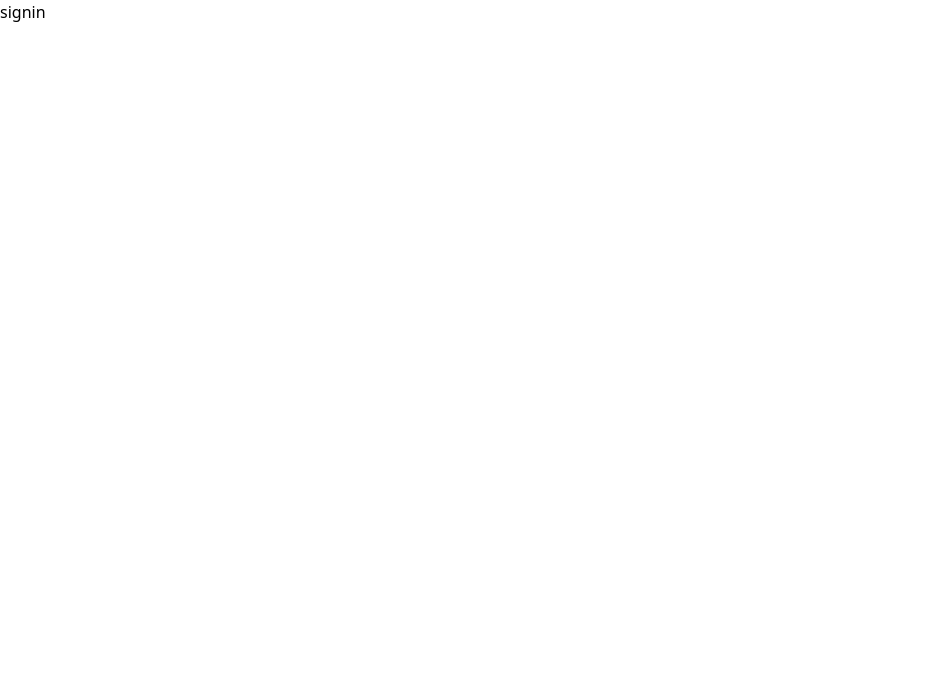
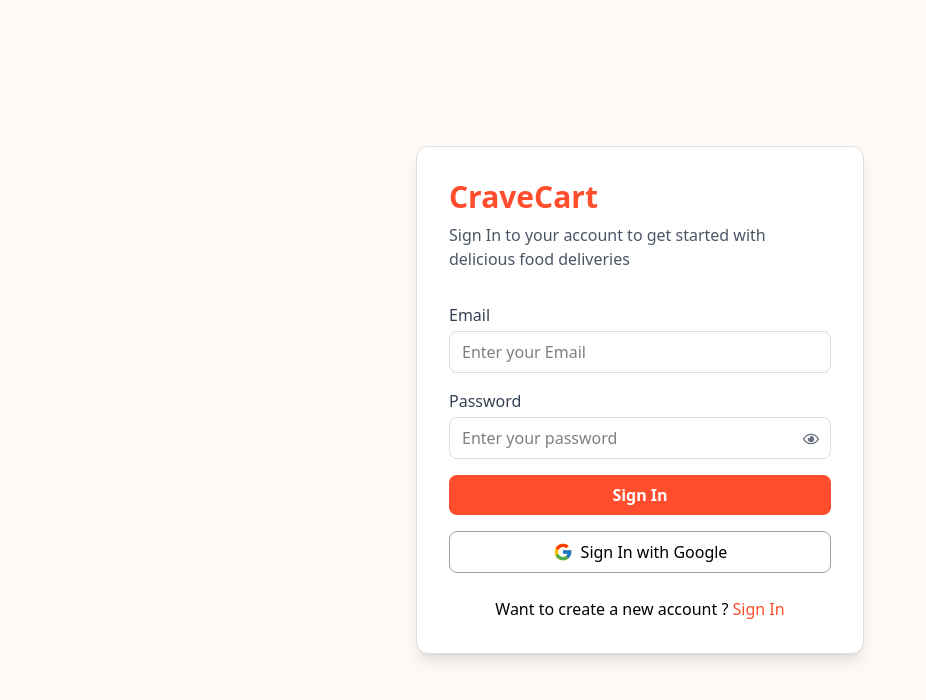
Before and after one commit to Harshitdongarwar2528/CRAVECART, a React app in the folder frontend/: page /signin in a window 1280 px wide. Shown: the top 700 px of the page, without its empty margins (0-926 px from the left). Built offline with nearby package versions, Linux system fonts and the light colour scheme; the HTML template or start-up script is replaced by a standard one.

Commit message:
Done with the sign in page too

```diff
--- a/frontend/src/pages/SignIn.jsx
+++ b/frontend/src/pages/SignIn.jsx
@@ -1,9 +1,82 @@
 import React from 'react'
+import { useState } from 'react';
+import { useNavigate } from 'react-router-dom';
+import { FcGoogle } from "react-icons/fc";
 
-const SignIn= () => {
+import { FaRegEye } from "react-icons/fa";
+import { FaRegEyeSlash } from "react-icons/fa";
+import axios from 'axios'
+import { serverUrl } from '../App';
+function SignIn() {
+  const primaryColor = "#ff4d2d";
+  const hoverColor = "#e64323";
+  const bgColor = "#fff9f6";
+  const borderColor = "#ddd";
+  const [showPassword, setShowPassword] = useState(false)
+  const navigate = useNavigate()
+  const [email, setEmail] = useState("")
+  const [password, setPassword] = useState("")
+
+  const handleSignIn = async () => {
+    try {
+      const result = await axios.post(`${serverUrl}/api/auth/signin`, {
+        email, password
+      }, { withCredentials: true })
+      // dispatch(setUserData(result.data))
+      // setErr("")
+      // setLoading(false)
+      console.log(result);
+    } catch (error) {
+      // setErr(error?.response?.data?.message)
+      // setLoading(false)
+      console.log(error)
+    }
+  }
+
+
   return (
-    <div>signin</div>
-  )
+    <div className='min-h-screen w-full flex items-center justify-center p-4' style={{ backgroundColor: bgColor }}>
+      <div className={`bg-white rounded-xl shadow-lg w-full max-w-md p-8 border-[1px] `} style={{
+        border: `1px solid ${borderColor}`
+      }}>
+        <h1 className={`text-3xl font-bold mb-2 `} style={{ color: primaryColor }}>CraveCart</h1>
+        <p className='text-gray-600 mb-8'> Sign In to your account to get started with delicious food deliveries
+        </p>
+
+        {/* email */}
+
+        <div className='mb-4'>
+          <label htmlFor="email" className='block text-gray-700 font-medium mb-1'>Email</label>
+          <input type="email" className='w-full border rounded-lg px-3 py-2 focus:outline-none ' placeholder='Enter your Email' style={{ border: `1px solid ${borderColor}` }} onChange={(e) => setEmail(e.target.value)} value={email} required />
+        </div>
+
+        {/* password*/}
+
+        <div className='mb-4'>
+          <label htmlFor="password" className='block text-gray-700 font-medium mb-1'>Password</label>
+          <div className='relative'>
+            <input type={`${showPassword ? "text" : "password"}`} className='w-full border rounded-lg px-3 py-2 focus:outline-none pr-10' placeholder='Enter your password' style={{ border: `1px solid ${borderColor}` }} onChange={(e) => setPassword(e.target.value)} value={password} required />
+
+            <button className='absolute right-3 cursor-pointer top-[14px] text-gray-500' onClick={() => setShowPassword(prev => !prev)}>{!showPassword ? <FaRegEye /> : <FaRegEyeSlash />}</button>
+          </div>
+        </div>
+
+        <button className={`w-full font-semibold py-2 rounded-lg transition duration-200 bg-[#ff4d2d] text-white hover:bg-[#e64323] cursor-pointer`} onClick={handleSignIn} >
+          Sign In
+
+        </button>
+        <button className='w-full mt-4 flex items-center justify-center gap-2 border rounded-lg px-4 py-2 transition cursor-pointer duration-200 border-gray-400 hover:bg-gray-100' >
+          <FcGoogle size={20} />
+          <span>Sign In with Google</span>
+        </button>
+        <p className='text-center mt-6 cursor-pointer' onClick={() => navigate("/signup")}>Want to create a new account ?  <span className='text-[#ff4d2d]'>Sign In</span></p>
+
+
+      </div>
+    </div>
+  );
+
 }
 
+
 export default SignIn
```
